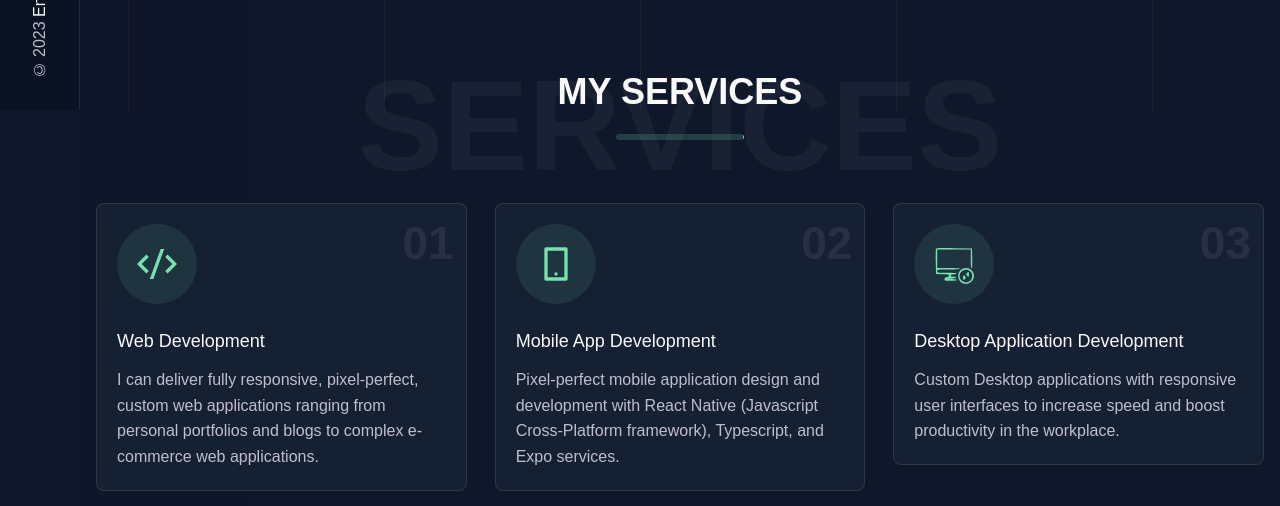
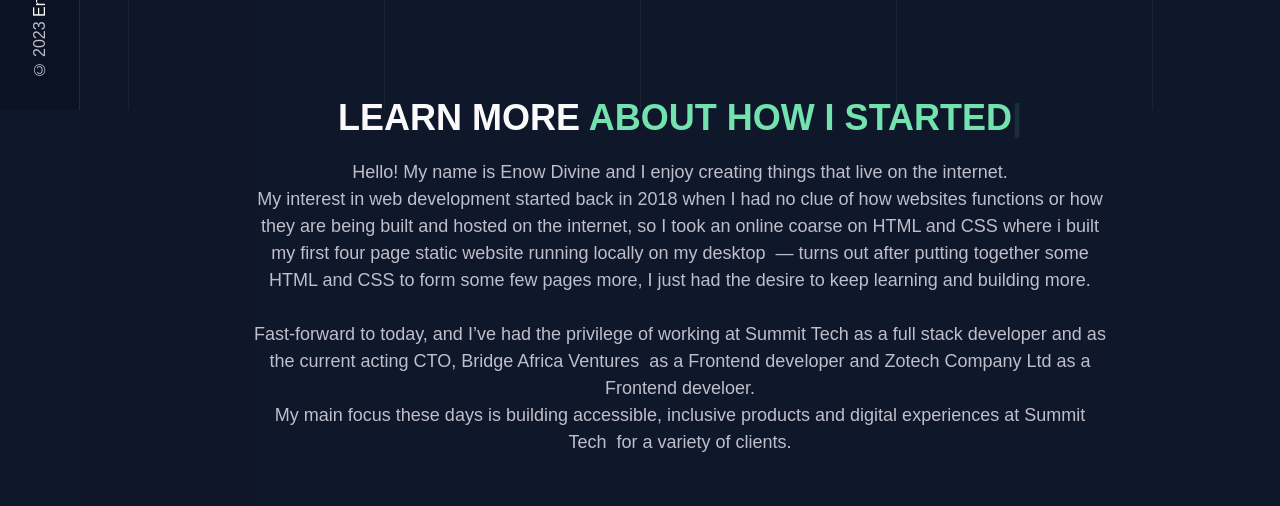
Before and after one commit to enowdivine/personal-portfolio, a Next.js app: page /about in a window 1280 px wide. Shown: the part 690-1196 px from the top of the page. Built offline with nearby package versions, Linux system fonts and the light colour scheme; a web font is replaced by a local one; what tailwindcss-debug-screens, tailwindcss-nested-groups would draw is missing.

Commit message:
update about me

```diff
--- a/public/api/information.json
+++ b/public/api/information.json
@@ -5,6 +5,7 @@
     "thumbImage": "/images/formal-image.png",
     "largeImage": "/images/about-image.png",
     "bio": "I am a Full Stack Software Engineer. I can provide clean code and pixel perfect design. I also make website more & more interactive with web animations.",
+    "desc": "",
     "age": 24,
     "nationality": "Cameroonian",
     "languages": [
--- /dev/null
+++ b/src/components/containers/AboutDescription.jsx
@@ -0,0 +1,83 @@
+import Image from "next/image";
+import { RiArrowDownLine } from "react-icons/ri";
+import { Link } from "react-scroll";
+import { SocialIcons } from "../elements";
+import { imageLoader, shimmer, toBase64 } from "../../lib/utils";
+import { motion } from "framer-motion";
+import { childrenAnimation } from "../../lib/motion";
+import { useQuery } from "react-query";
+import { getInformation } from "../../fetchers";
+import ReactTyped from "react-typed";
+
+const AboutDescription = ({ blurred, scroll = true, typed = true }) => {
+  const { data } = useQuery("information", getInformation);
+
+  if (!data) return null;
+
+  return (
+    <div className="container relative mx-auto">
+      <div className="flex  w-full items-center justify-center">
+        <div className="herosection-content w-full  text-center md:w-3/4">
+          <motion.div
+            initial="hidden"
+            whileInView="visible"
+            viewport={{ once: true }}
+            transition={{ duration: 0.4, delay: 0.2 }}
+            variants={childrenAnimation}
+            className="herosection-imagewrapper relative mb-5 inline-block overflow-hidden rounded-full align-middle"
+          >
+            <span className="herosection-imageanimation absolute left-0 top-0 z-10 h-full w-full animate-spin rounded-full bg-gradient-to-tr from-primary to-transparent"></span>
+          </motion.div>
+          <motion.h2
+            initial="hidden"
+            whileInView="visible"
+            viewport={{ once: true }}
+            transition={{ duration: 0.4, delay: 0.4 }}
+            variants={childrenAnimation}
+            className="mb-5 text-heading"
+          >
+            <span className="block sm:inline">LEARN MORE</span>{" "}
+            {typed ? (
+              <ReactTyped
+                loop
+                typeSpeed={100}
+                backSpeed={20}
+                backDelay={2000}
+                strings={["ABOUT ME", "ABOUT HOW I STARTED"]}
+                className="text-primary"
+              />
+            ) : (
+              <span className="text-primary">{data.fullName}</span>
+            )}
+          </motion.h2>
+          <motion.p
+            initial="hidden"
+            whileInView="visible"
+            viewport={{ once: true }}
+            transition={{ duration: 0.4, delay: 0.6 }}
+            variants={childrenAnimation}
+            className="lead mb-0"
+          >
+            {/* {data.desc} */}
+            Hello! My name is Enow Divine and I enjoy creating things that live
+            on the internet. <br /> My interest in web development started back
+            in 2018 when I had no clue of how websites functions or how they are
+            being built and hosted on the internet, so I took an online coarse
+            on HTML and CSS where i built my first four page static website
+            running locally on my desktop  — turns out after putting together
+            some HTML and CSS to form some few pages more, I just had the desire
+            to keep learning and building more. <br />
+            <br /> Fast-forward to today, and I’ve had the privilege of working
+            at Summit Tech as a full stack developer and as the current acting
+            CTO, Bridge Africa Ventures  as a Frontend developer and Zotech
+            Company Ltd as a Frontend develoer. <br />
+            My main focus these days is building accessible, inclusive products
+            and digital experiences at Summit Tech  for a variety of clients.
+          </motion.p>
+        </div>
+      </div>
+    </div>
+  );
+};
+
+export default AboutDescription;
--- a/src/components/containers/HeroSection.jsx
+++ b/src/components/containers/HeroSection.jsx
@@ -70,6 +70,7 @@ const HeroSection = ({ blurred, scroll = true, typed = true }) => {
                     strings={[
                       data.fullName,
                       "Full-stack Developer",
+                      "Mobile App Developer",
                       "Web Designer",
                     ]}
                     className="text-primary"
--- a/src/components/containers/index.js
+++ b/src/components/containers/index.js
@@ -1,4 +1,5 @@
 import AboutSection from "./AboutSection";
+import AboutDescription from "./AboutDescription";
 import BlogSection from "./BlogSection";
 import ContactSection from "./ContactSection";
 import HeroSection from "./HeroSection";
@@ -11,6 +12,7 @@ import SkillsSection from "./SkillsSection";
 export {
   HeroSection,
   AboutSection,
+  AboutDescription,
   SkillsSection,
   ServicesSection,
   ResumeSection,
--- a/src/pages/about.js
+++ b/src/pages/about.js
@@ -3,6 +3,7 @@ import {
   AboutSection,
   ReviewsSection,
   ServicesSection,
+  AboutDescription,
 } from "../components/containers";
 import { Layout2 } from "../components/layout";
 import { SectionHeading } from "../components/utils";
@@ -22,6 +23,14 @@ const about = () => {
         </div>
       </section>
       {/* End About Section */}
+
+      {/* Start of Description */}
+      <section className="about-section pt-24 lg:pt-28 xl:pt-32">
+        <div className="container mx-auto">
+          <AboutDescription />
+        </div>
+      </section>
+      {/* End of description */}
 
       {/* Start Service Section */}
       <section
```
Lines whose indentation alone changed are shown as unchanged.
